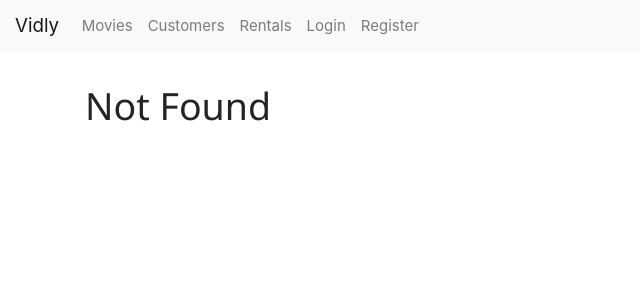
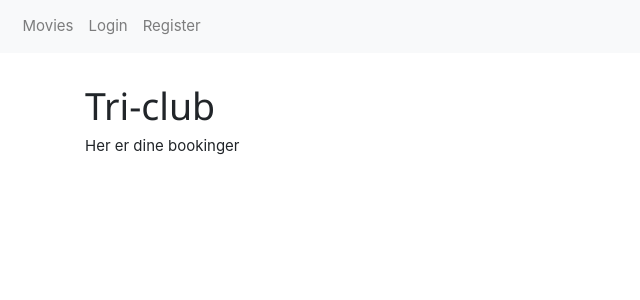
Before and after one commit to KristianMeier/tri-app-frontend, a React (Create React App) app: page /not-found in a window 1280 px wide. Before the commit this address had no page. Shown: the top 300 px of the page, without its empty margins (0-640 px from the left). Built offline with nearby package versions, Linux system fonts and the light colour scheme.

Commit message:
ændret not-found til "Hej user - her er dine bookinger".

```diff
--- a/src/components/movies.jsx
+++ b/src/components/movies.jsx
@@ -2,7 +2,6 @@ import React, { Component } from "react";
 import { Link } from "react-router-dom";
 import { toast } from "react-toastify";
 import MoviesTable from "./moviesTable";
-import ListGroup from "./common/listGroup";
 import Pagination from "./common/pagination";
 import { getMovies, deleteMovie } from "../services/movieService";
 import { getGenres } from "../services/genreService";
--- a/src/components/navBar.jsx
+++ b/src/components/navBar.jsx
@@ -4,9 +4,6 @@ import { Link, NavLink } from "react-router-dom";
 const NavBar = ({ user }) => {
   return (
     <nav className="navbar navbar-expand-lg navbar-light bg-light">
-      <Link className="navbar-brand" to="/">
-        Vidly
-      </Link>
       <button
         className="navbar-toggler"
         type="button"
@@ -22,12 +19,6 @@ const NavBar = ({ user }) => {
         <div className="navbar-nav">
           <NavLink className="nav-item nav-link" to="/movies">
             Movies
-          </NavLink>
-          <NavLink className="nav-item nav-link" to="/customers">
-            Customers
-          </NavLink>
-          <NavLink className="nav-item nav-link" to="/rentals">
-            Rentals
           </NavLink>
           {!user && (
             <React.Fragment>
--- a/src/components/notFound.jsx
+++ b/src/components/notFound.jsx
@@ -1,7 +1,12 @@
 import React from "react";
 
 const NotFound = () => {
-  return <h1>Not Found</h1>;
+  return (
+    <div>
+      <h1>Tri-club</h1>
+      <p>Her er dine bookinger</p>
+    </div>
+  );
 };
 
 export default NotFound;
```
